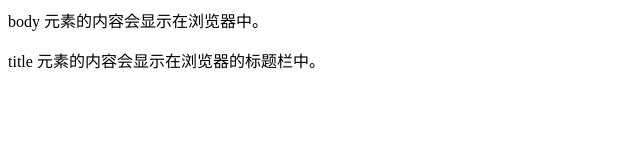
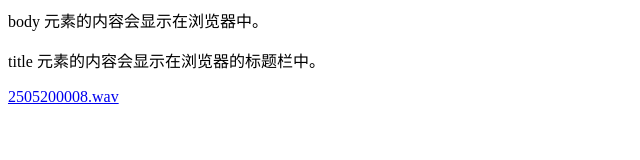
Before and after one commit to Zhang-YZ/test_music, a plain HTML site: page index.html in a window 1280 px wide. Shown: the whole page, without its empty margins (0-640 px from the left). Drawn offline with Linux system fonts and the light colour scheme.

Commit message:
test page2

```diff
--- a/index.html
+++ b/index.html
@@ -7,6 +7,7 @@
 <body>
 <p>body 元素的内容会显示在浏览器中。</p>
 <p>title 元素的内容会显示在浏览器的标题栏中。</p>
+<a href='./2505200008.wav'>2505200008.wav</a>
 </body>
 
 </html>
```
